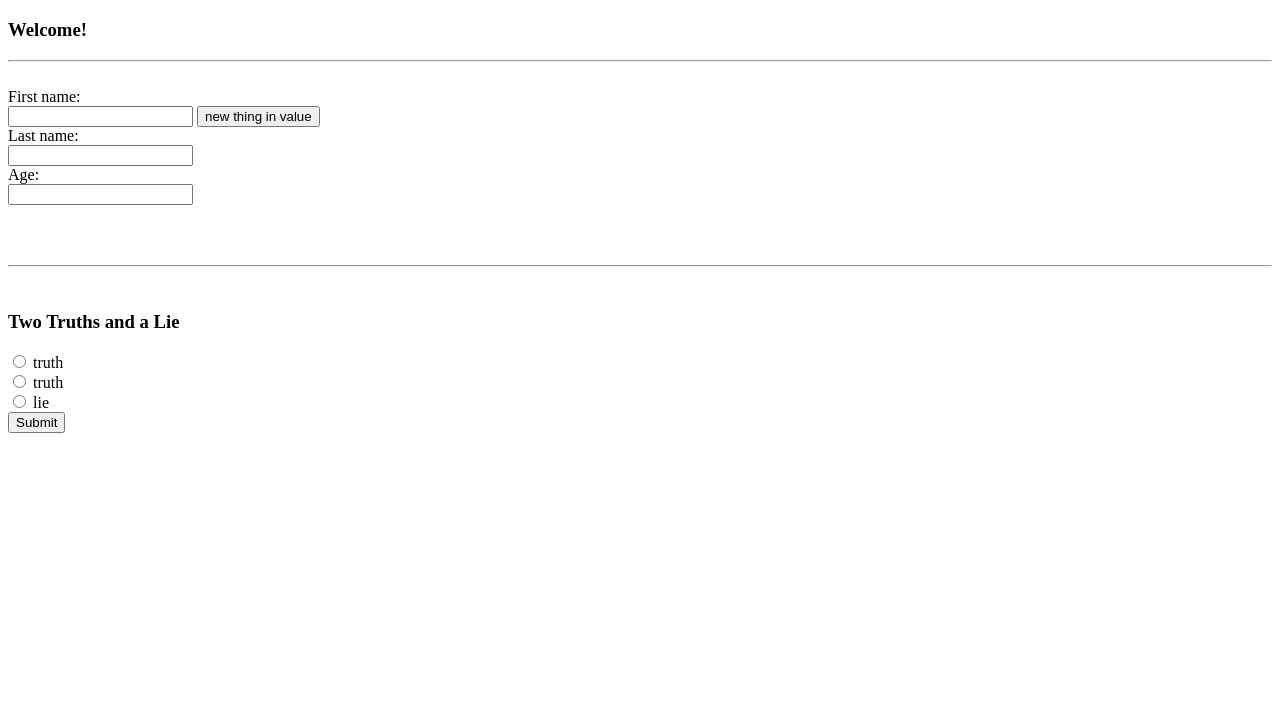
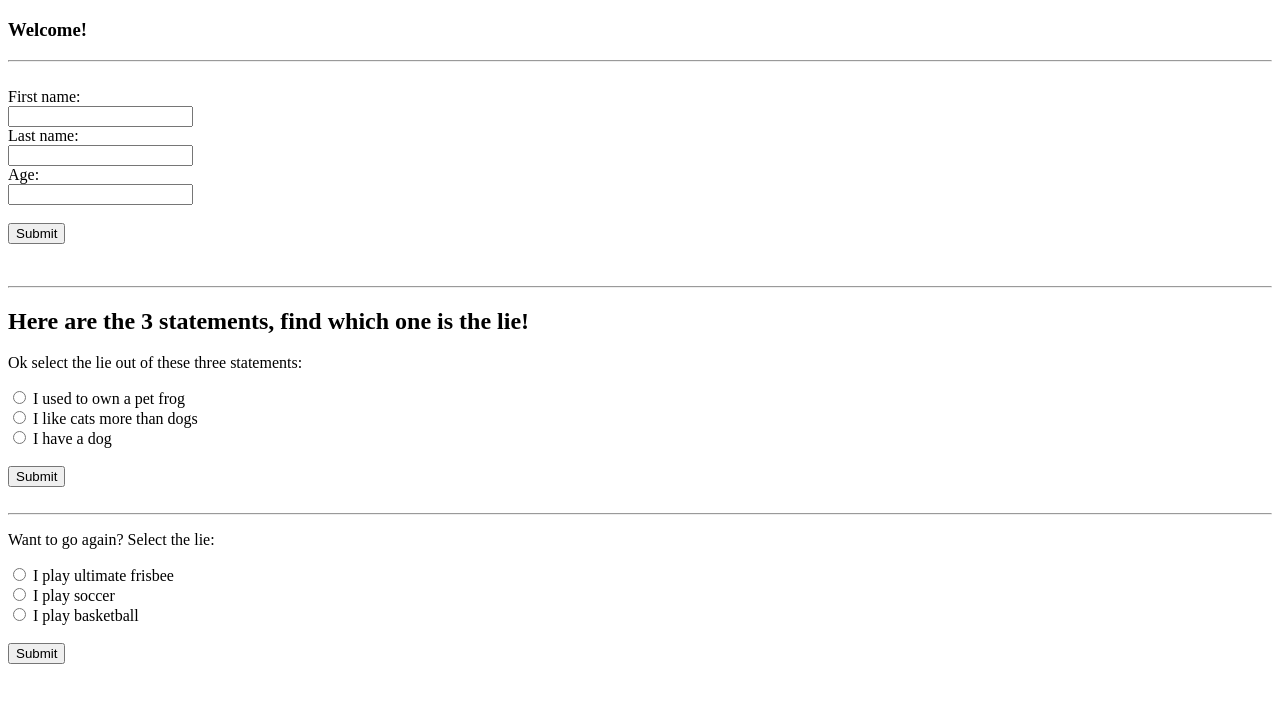
Before and after one commit to fbryar/WebDesign, a plain HTML site: page 2Truths/index.html in a window 1280 px wide. Shown: the part 61-764 px from the top of the page. Drawn offline with Linux system fonts and the light colour scheme.

Commit message:
finishing homeowkr

```diff
--- a/2Truths/index.html
+++ b/2Truths/index.html
@@ -12,26 +12,38 @@
   <br>
   <form>
     <label for="fname">First name:</label><br>
-    <input type="text" id="fname">
-    <input type="submit" value="new thing in value" onclick="hello()"><br>
+    <input type="text" id="fname"><br>
     <label for="lname">Last name:</label><br>
     <input type="text" id="lname" name="lname"><br>
     <label for="aname">Age:</label><br>
     <input type="text" id="aname" name="aname"><br><br>
+    <input type="submit" value="Submit" onclick="hello()"><br>
   </form>
   <p id="answer"></p>
   <br>
   <hr>
+  <h2>Here are the 3 statements, find which one is the lie!</h2>
+  <p>Ok select the lie out of these three statements:</p>
+  <form id="2truths">
+    <input type="radio" id="statement1" name="2truths&lie" value="truth">
+    <label for="statement1">I used to own a pet frog</label><br>
+    <input type="radio" id="statement2" name="2truths&lie" value="truth">
+    <label for="statement2">I like cats more than dogs</label><br>
+    <input type="radio" id="statement3" name="2truths&lie" value="lie">
+    <label for="statement3">I have a dog</label><br><br>
+    <button type="button" onclick="checktruth()">Submit</button>
+  </form>
   <br>
-  <h3>Two Truths and a Lie</h3>
+  <hr>
+  <p>Want to go again? Select the lie:</p>
   <form id="2truths">
-    <input type="radio" id="statement1" name="2thruths&lie" value="truth">
-    <label for="statement1">truth</label><br>
+    <input type="radio" id="statement1" name="2truths&lie" value="truth">
+    <label for="statement1">I play ultimate frisbee</label><br>
     <input type="radio" id="statement2" name="2truths&lie" value="truth">
-    <label for="statement1">truth</label><br>
-    <input type="radio" id="statement3" name="2thruths&lie" value="lie">
-    <label for="statement1">lie</label><br>
-    <button type="submit" onclick="checktruth()">Submit</button>
+    <label for="statement2">I play soccer</label><br>
+    <input type="radio" id="statement3" name="2truths&lie" value="lie">
+    <label for="statement3">I play basketball</label><br><br>
+    <button type="button" onclick="checktruth()">Submit</button>
   </form>
   <script>
     function reveal() {
@@ -41,7 +53,8 @@
 
     function hello() {
       let name = document.getElementById('fname').value;
-      alert("hello, " + name);
+      let name2 = document.getElementById('lname').value;
+      alert("Hello, " + name + ' ' + name2);
     }
 
     function checktruth() {
```
